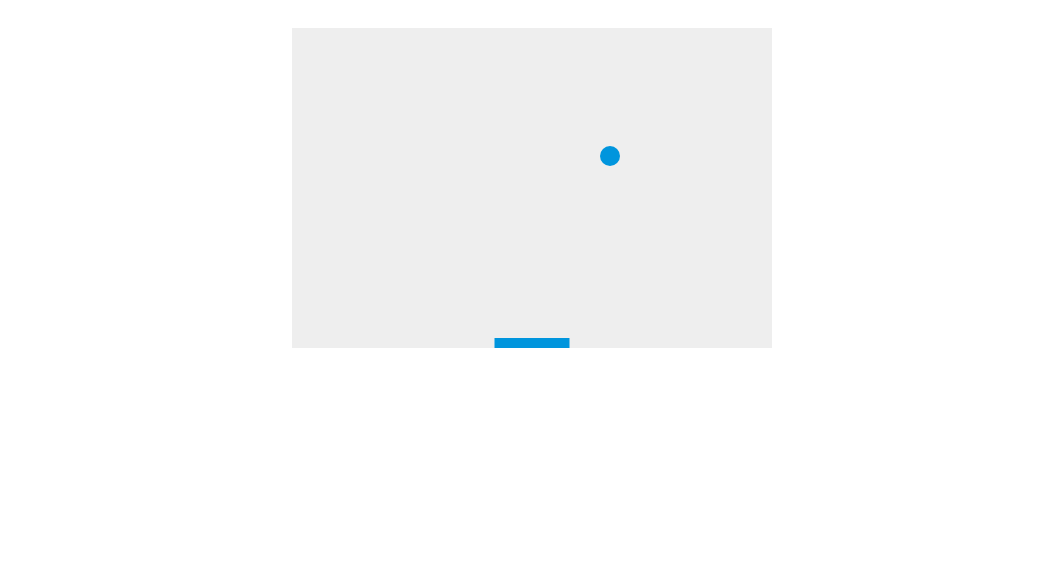
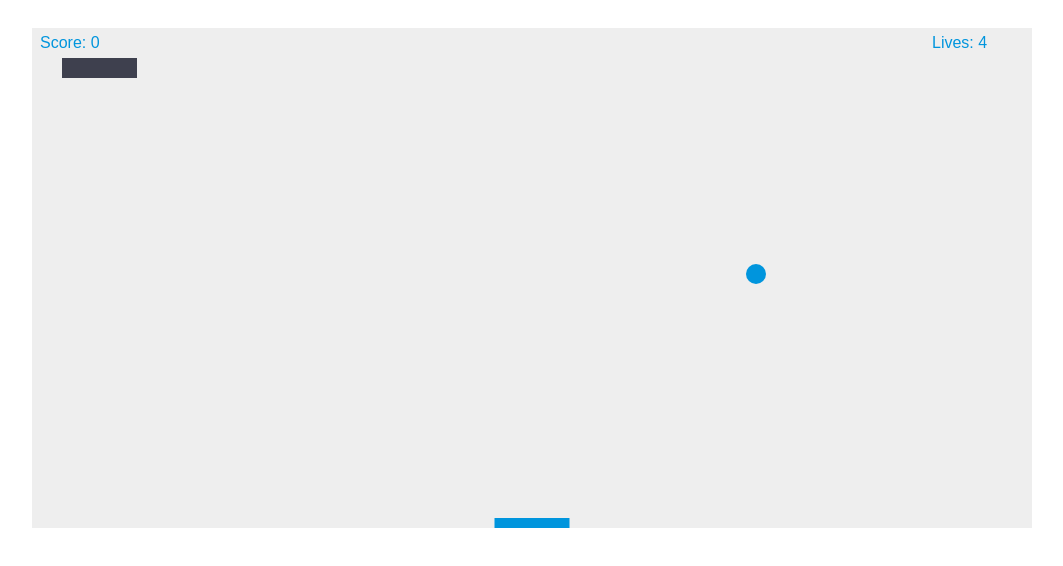
Before and after one commit to tcourdy/brick_breaker, a plain HTML site: page index.html in a window 1280 px wide. Shown: the whole page, without its empty margins (108-1171 px from the left). Drawn offline with Linux system fonts and the light colour scheme.

Commit message:
basic gameplay mechanics finished up.  Next up is adding items

```diff
--- a/brickBreak.js
+++ b/brickBreak.js
@@ -12,28 +12,93 @@ var paddleHeight = 10;
 var paddleWidth = 75;
 var paddleX = (canvas.width-paddleWidth)/2;
 
+// user lives ---
+var lives = 5;
+var score = 0;
+var level = 1;
+
+// bricks ------------
+var brickRowCount = level;
+var brickColumnCount = level;
+var brickWidth = 75;
+var brickHeight = 20;
+var brickPadding = 10;
+var brickOffsetTop = 30;
+var brickOffsetLeft = 30;
+var brickCount = brickRowCount * brickColumnCount;
+
+var items = [];
+
+// initialize bricks
+var bricks = [];
+for(c = 0; c < brickColumnCount; c++) {
+    bricks[c] = [];
+    for(r=0; r<brickRowCount; r++) {
+        bricks[c][r] = { x: 0, y: 0, status: 1, item: -1, color: getRandomColor()};
+    }
+}
+
+// end bricks ----------------
+
 
 var right_key_pressed = false;
 var left_key_pressed = false;
 
+// ball speed
+var delta_x = 5;
+var delta_y = -5;
 
-var delta_x = 2;
-var delta_y = -2;
+draw();
 
-setInterval(draw, 10);
 document.addEventListener("keydown", keyDownHandler, false);
 document.addEventListener("keyup", keyUpHandler, false);
+
+function collisionDetection() {
+    for(c=0; c < brickColumnCount; c++) {
+        for(r=0; r < brickRowCount; r++) {
+            var b = bricks[c][r];
+            if(b.status == 1 && x > b.x && x < b.x+brickWidth && y > b.y && y < b.y+brickHeight) {
+                delta_y = -delta_y;
+                b.status = 0;
+                score += 10;
+                brickCount--;
+
+                if(brickCount == 0){
+                    alert("You won this level");
+                    setupNextLevel();
+                    return;
+                }
+            }
+        }
+    }
+}
+
+function getRandomColor() {
+    var letters = '0123456789ABCDEF';
+    var color = '#';
+    for (var i = 0; i < 6; i++ ) {
+        color += letters[Math.floor(Math.random() * 16)];
+    }
+    return color;
+}
 
 function draw(){
     ctx.clearRect(0, 0, canvas.width, canvas.height);
     draw_ball();
     draw_paddle();
+    collisionDetection();
+    draw_bricks();
+    draw_score();
+    draw_life();
 
-    x += delta_x;
-    y += delta_y;
-
-    if(y + delta_y < ball_radius || y + delta_y > canvas.height - ball_radius ){
+    if(y + delta_y < ball_radius ){
         delta_y = -delta_y;
+    } else if(y + delta_y > canvas.height - ball_radius){
+        if(x > paddleX && x < paddleX + paddleWidth) {
+            delta_y = -delta_y;
+        } else {
+            decrement_life();
+        }
     }
 
     if(x + delta_x < ball_radius  || x + delta_x > canvas.width - ball_radius){
@@ -46,6 +111,11 @@ function draw(){
     else if(left_key_pressed && paddleX > 0) {
         paddleX -= 7;
     }
+
+    x += delta_x;
+    y += delta_y;
+
+    requestAnimationFrame(draw);
 }
 
 function draw_ball(){
@@ -63,6 +133,75 @@ function draw_paddle() {
     ctx.fillStyle = "#0095DD";
     ctx.fill();
     ctx.closePath();
+}
+
+function draw_bricks() {
+    for(c=0; c<brickColumnCount; c++) {
+        for(r=0; r<brickRowCount; r++) {
+            if(bricks[c][r].status == 0){
+                continue;
+            }
+            var brickX = (c*(brickWidth+brickPadding))+brickOffsetLeft;
+            var brickY = (r*(brickHeight+brickPadding))+brickOffsetTop;
+            bricks[c][r].x = brickX;
+            bricks[c][r].y = brickY;
+            ctx.beginPath();
+            ctx.rect(brickX, brickY, brickWidth, brickHeight);
+            ctx.fillStyle = bricks[c][r].color;
+            ctx.fill();
+            ctx.closePath();
+        }
+    }
+}
+
+function draw_score(){
+    ctx.font = "16px Arial";
+    ctx.fillStyle = "#0095DD";
+    ctx.fillText("Score: "+ score, 8, 20);
+
+}
+
+function setupNextLevel(){
+    brickColumnCount = ++level;
+    brickRowCount = ++level;
+    brickCount = brickColumnCount * brickRowCount;
+    x = canvas.width/2;
+    y = canvas.height - 30;
+    paddleX = (canvas.width-paddleWidth)/2;
+
+    setup_bricks();
+
+}
+
+function setup_bricks(){
+    bricks = [];
+    for(c = 0; c < brickColumnCount; c++) {
+        bricks[c] = [];
+        for(r=0; r < brickRowCount; r++) {
+            bricks[c][r] = { x: 0, y: 0, status: 1, item: -1, color: getRandomColor()};
+        }
+    }
+}
+
+function draw_life(){
+    ctx.font = "16px Arial";
+    ctx.fillStyle = "#0095DD";
+    ctx.fillText("Lives: "+ lives, canvas.width - 100, 20);
+}
+
+function decrement_life(){
+    lives--;
+    if(lives <= 0){
+        alert("GAME OVER!");
+        document.location.reload();
+    } else{
+        alert("You lost a life.  Ready to start again?");
+        x = canvas.width/2;
+        y = canvas.height - 30;
+        delta_x = 2;
+        delta_y = -2;
+        paddleX = (canvas.width-paddleWidth)/2;
+    }
 }
 
 
--- a/index.html
+++ b/index.html
@@ -8,7 +8,7 @@
 <body>
 
 <div class="cust-padding">
-    <canvas id="myCanvas" width="480" height="320"></canvas>
+    <canvas id="myCanvas" width="1000" height="500"></canvas>
 </div>
 
 <script src="brickBreak.js">
```
